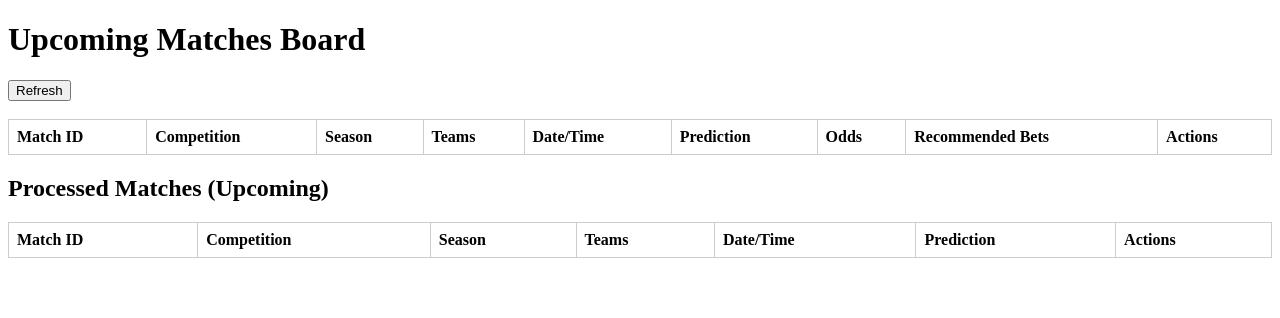
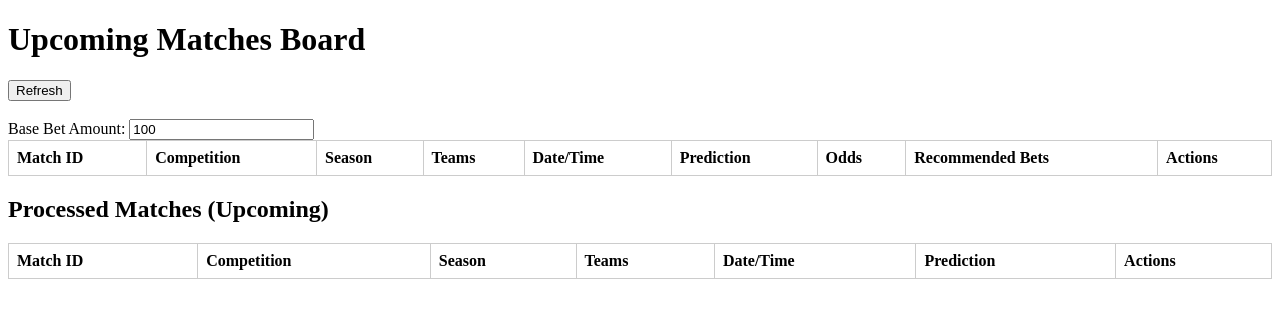
Before and after one commit to kutalekj/football-outcomes-predictor, a Flask app: page / in a window 1280 px wide. Shown: the top 318 px of the page. Run offline with Flask 3, Linux system fonts and the light colour scheme; data that the repository does not hold is empty.

Commit message:
Add default bet value for Kelly's criterion calculation [Board]

```diff
--- a/Board/app.py
+++ b/Board/app.py
@@ -46,13 +46,16 @@ def refresh():
     return jsonify(list(board.values()))
 
 
-def kelly_criterion(prob, odds):
-    b = odds - 1
-    q = 1 - prob
+def kelly_criterion(prob, odds, base_bet):
+    b = odds - 1  # net odds multiplier
+    q = 1 - prob  # probability of loss
+
     if b <= 0:
-        return 0
+        return 0  # no valid bet
+
     fraction = (b * prob - q) / b  # Kelly fraction
-    return max(0, fraction)
+    bet_amount = max(0, fraction) * base_bet  # fraction -> actual bet size
+    return bet_amount
 
 
 @app.route('/trigger/<match_id>', methods=['POST'])
@@ -62,9 +65,10 @@ def trigger(match_id):
     data = request.json
     odds_yes = data.get("odds_yes", None)
     odds_no = data.get("odds_no", None)
+    base_bet = data.get("base_bet", 100)  # default bet = 100
 
-    if odds_yes is None or odds_no is None:
-        return jsonify({"error": "Both odds values must be provided"}), 400
+    if odds_yes is None or odds_no is None or base_bet <= 0:
+        return jsonify({"error": "Both odds values and base bet must be provided"}), 400
 
     match = board.get(match_id)
     if not match:
@@ -75,8 +79,8 @@ def trigger(match_id):
         return jsonify({"error": "Prediction not available"}), 500
 
     # Compute Kelly Criterion fractions for both Yes and No bets
-    recommended_fraction_yes = kelly_criterion(prob, odds_yes)
-    recommended_fraction_no = kelly_criterion(1 - prob, odds_no)
+    recommended_fraction_yes = kelly_criterion(prob, odds_yes, base_bet)
+    recommended_fraction_no = kelly_criterion(1 - prob, odds_no, base_bet)
 
     return jsonify({
         "match_id": match_id,
--- a/Board/board_queue.json
+++ b/Board/board_queue.json
@@ -33,7 +33,7 @@
     "season": 2024,
     "home_team": "Twente",
     "away_team": "PSV",
-    "datetime": "2025-03-11T21:00:00+00:00",
+    "datetime": "2025-03-14T21:00:00+00:00",
     "lineups": {
       "home": ["Player 0", "Player 1", "Player 2", "Player 3", "Player 4", "Player 5", "Player 6", "Player 7", "Player 8", "Player 9", "Player 10"],
       "away": ["Player 0", "Player 1", "Player 2", "Player 3", "Player 4", "Player 5", "Player 6", "Player 7", "Player 8", "Player 9", "Player 10"]
--- a/Board/templates/index.html
+++ b/Board/templates/index.html
@@ -24,6 +24,8 @@
 <h1>Upcoming Matches Board</h1>
 <button onclick="refreshBoard()">Refresh</button>
 <br/><br/>
+<label for="baseBet">Base Bet Amount:</label>
+<input type="number" id="baseBet" value="100" min="1" step="10" />
 <table id="matchesTable">
     <thead>
     <tr>
@@ -144,19 +146,21 @@
     async function triggerBet(match_id) {
         const oddsYesInput = document.getElementById('odds_yes_' + match_id);
         const oddsNoInput = document.getElementById('odds_no_' + match_id);
+        const baseBetInput = document.getElementById('baseBet');
 
         const oddsYes = parseFloat(oddsYesInput.value);
         const oddsNo = parseFloat(oddsNoInput.value);
+        const baseBet = parseFloat(baseBetInput.value);
 
-        if (isNaN(oddsYes) || isNaN(oddsNo)) {
-            alert("Please enter valid odds for both Yes and No.");
+        if (isNaN(oddsYes) || isNaN(oddsNo) || isNaN(baseBet) || baseBet <= 0) {
+            alert("Please enter valid odds and base bet amount.");
             return;
         }
 
         const response = await fetch(`/trigger/${match_id.toString()}`, {
             method: 'POST',
             headers: {'Content-Type': 'application/json'},
-            body: JSON.stringify({odds_yes: oddsYes, odds_no: oddsNo})
+            body: JSON.stringify({odds_yes: oddsYes, odds_no: oddsNo, base_bet: baseBet})
         });
 
         if (!response.ok) {
```
